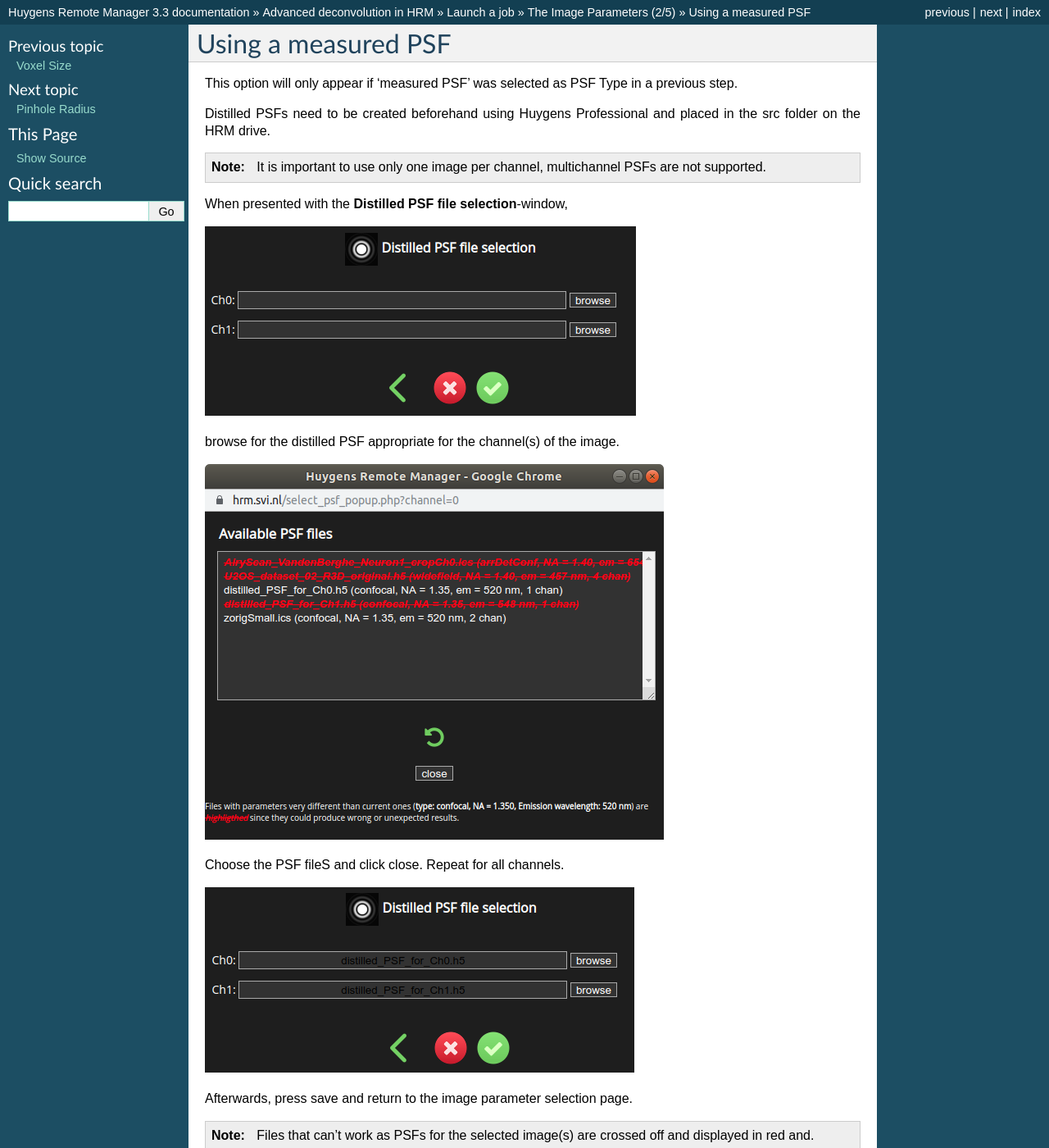
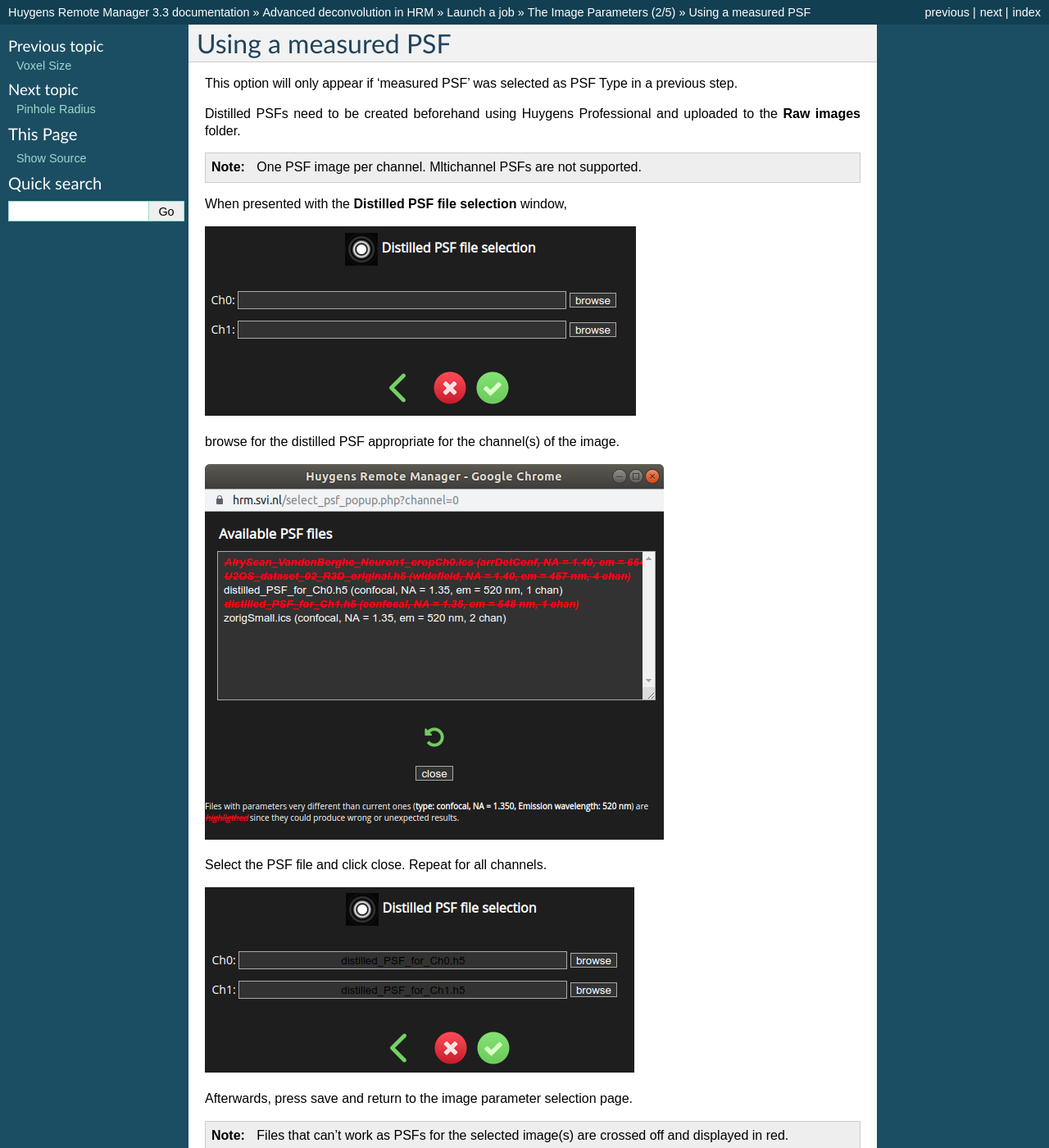
Before and after one commit to aarpon/hrm_docs, a Sphinx documentation site: the page built from docs/user/step2_MeasuredPsf.rst, in a window 1280 px wide and 1400 px high. Shown: the whole window at 82% size. Built offline with Sphinx 7.4.7, drawn with Linux system fonts in a browser that asks for light colours.

Commit message:
Last corrections to the deconvolution chapters.

```diff
--- a/docs/user/step2_MeasuredPsf.rst
+++ b/docs/user/step2_MeasuredPsf.rst
@@ -4,16 +4,16 @@
 Using a measured PSF
 ====================
 
-This option will only appear if 'measured PSF' was selected as PSF Type in a previous step.
+This option will only appear if 'measured PSF' was selected as PSF Type in a
+previous step.
 
-Distilled PSFs need to be created beforehand using Huygens Professional and placed
-in the src folder on the HRM drive.
+Distilled PSFs need to be created beforehand using Huygens Professional and
+uploaded to the **Raw images** folder.
 
-.. note:: It is important to use only one image per channel,
-			multichannel PSFs are not supported.
+.. note:: One PSF image per channel. Mltichannel PSFs are not supported.
 
 
-When presented with the **Distilled PSF file selection**-window,
+When presented with the **Distilled PSF file selection** window,
 
 |DistilledPsfFileSelection1|
 
@@ -24,13 +24,12 @@ browse for the distilled PSF appropriate for the channel(s) of the image.
 
 
 
-Choose the PSF fileS and click close. Repeat for all channels.
+Select the PSF file and click close. Repeat for all channels.
 
 |DistilledPsfFileSelection2|
-
 
 
 Afterwards, press save and return to the image parameter selection page.
 
 .. note:: Files that can't work as PSFs for the selected image(s) are
-          crossed off and displayed in red and.
+          crossed off and displayed in red.
--- a/docs/user/step2_imagemetadata.rst
+++ b/docs/user/step2_imagemetadata.rst
@@ -9,8 +10,9 @@ Some parameters are always present in the meta data of specific file formats
 and can be imported from the image at run time, while deconvolving the image,
 to save you time.
 
-.. note:: When a parameter is **missing** from the meta data HRM needs input from
-          the user. This is highlighted by a message like this: |MetadataScreenshot3|
+.. note:: When a parameter is **missing** from the meta data HRM needs input
+          from the user. This is highlighted by a message like this:
+          |MetadataScreenshot3|
 
 .. note:: When a parameter is **present** in the meta data HRM can work without
           the input from the user. This is indicated with |MetadataScreenshot2|
--- a/docs/user/step2_na.rst
+++ b/docs/user/step2_na.rst
@@ -12,8 +12,8 @@ or exit the lens. It is directly linked to the resolution of the objective.
 
 |NAScreenshot|
 
-Tipically, you can find the NA **engraved** on the objective next to the
+Usually, the NA can be found **engraved** on the objective next to the
 magnification.
 
-.. note:: Notice that depending on the file format that you are using the
-          parameter may be skipped or must be provided.
+.. note:: Depending on the selected file format this
+          parameter may be skipped, as explained in :ref:`image_metadata`.
--- a/docs/user/step2_numberchannels.rst
+++ b/docs/user/step2_numberchannels.rst
@@ -8,5 +8,5 @@ Number of **fluorescent** channels in the image.
 
 |NumberChannelsScreenshot|
 
-.. note:: Note that transmission channels can **NOT** be deconvolved with the
+.. note:: Transmission channels can **NOT** be deconvolved with the
           algorithms currently available in HRM and should be skipped!
--- a/docs/user/step2_objective.rst
+++ b/docs/user/step2_objective.rst
@@ -11,6 +11,5 @@ directly.
 
 |ObjectiveTypeScreenshot|
 
-.. note:: Several file formats allow you to leave this parameter
-          empty. If you would like to do so please click on |ResetChoice22x22|
-          to remove any previous choices.
+.. note:: Several file formats report this value in the meta data.
+          To leave empty please click on |ResetChoice22x22|.
--- a/docs/user/step2_samplemedium.rst
+++ b/docs/user/step2_samplemedium.rst
@@ -12,5 +12,5 @@ directly.
 
 |SampleMediumScreenshot|
 
-.. note::  Some file formats may report this value in the meta data. To remove
-           any previous selection click on |ResetChoice22x22|.
+.. note:: Few file formats report this value in the meta data.
+          To leave empty please click on |ResetChoice22x22|.
```
Also changed, not shown: other parts of docs/user/step2_imagemetadata.rst (+1 -0 lines).
